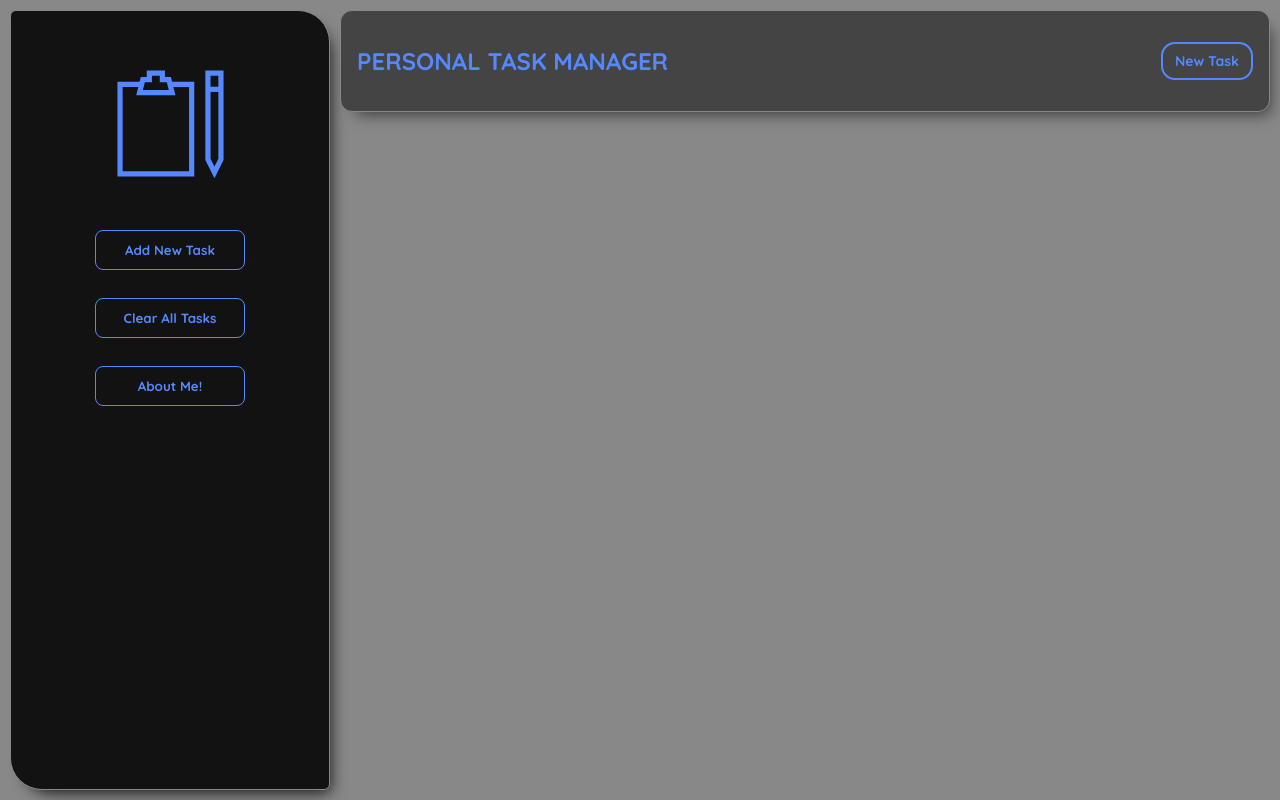
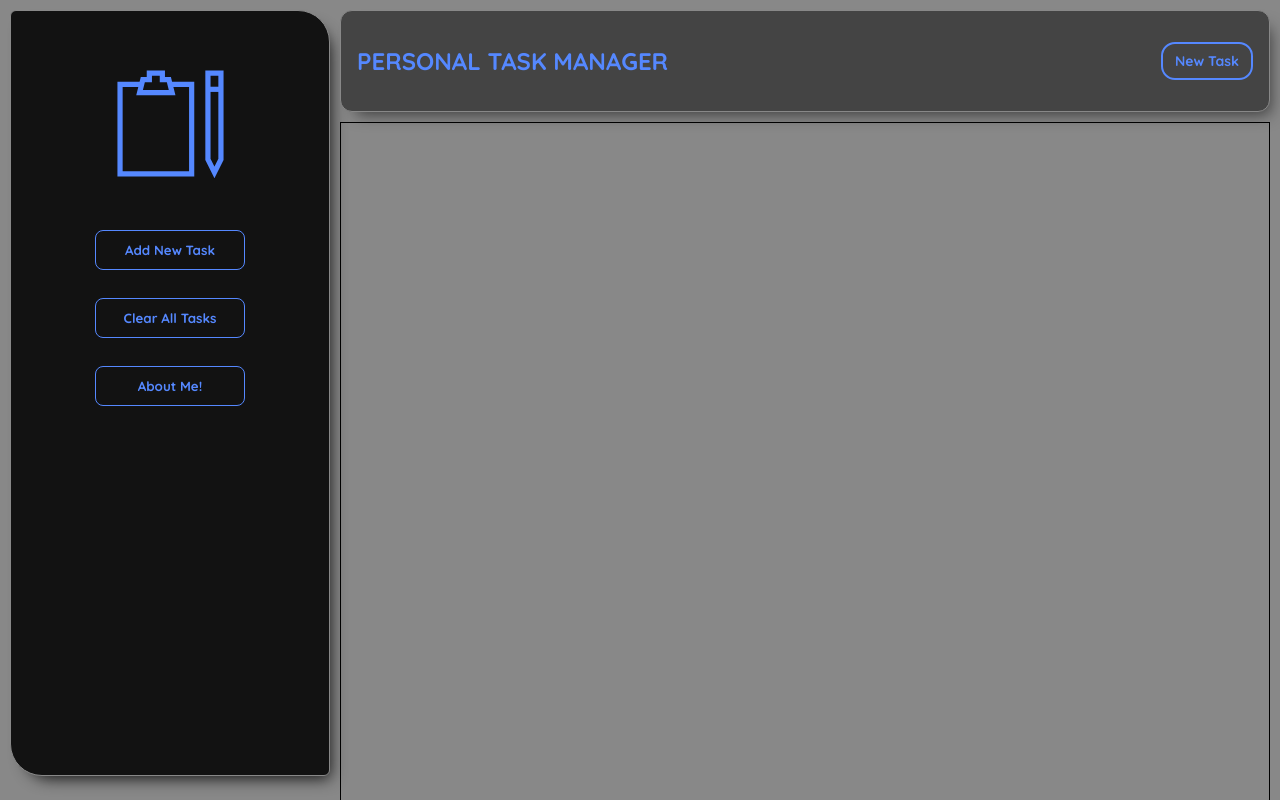
Before and after one commit to AminDanaaa/planner-app, a website built with webpack: page src/template.html in a window 1280 px wide. Shown: the top 800 px of the page. Built offline with nearby package versions, Linux system fonts and the light colour scheme.

Commit message:
Card container initialized.

```diff
--- /dev/null
+++ b/src/scripts/dom/card-container.js
@@ -0,0 +1,17 @@
+// Main:
+const renderFunction = () => {
+    cardContainer.ref.classList.add("card-container");
+};
+
+
+
+// Exporting:
+const cardContainer = {
+    render() {
+        renderFunction();
+    },
+    ref: document.createElement("div"),
+    innerElements: []
+};
+
+export default cardContainer;
--- a/src/scripts/dom/right-container.js
+++ b/src/scripts/dom/right-container.js
@@ -1,13 +1,20 @@
 // Imports:
 import topbar from "./topbar.js";
+import cardContainer from "./card-container.js";
 
 
 
 // Main:
 const renderFunction = () => {
     rightContainer.ref.classList.add("right-container");
+    renderChildren();
+};
+
+const renderChildren = () => {
     topbar.render();
     pushElement(topbar.ref);
+    cardContainer.render();
+    pushElement(cardContainer.ref);
 };
 
 const pushElement = (element) => {
--- a/src/styles/styles.css
+++ b/src/styles/styles.css
@@ -123,6 +123,24 @@ body {
     box-shadow: 0 0 0 3px var(--palette-dark-blue);
 }
 
+.card-container {
+    min-height: 1800px;
+    margin: 10px;
+    border: 1px solid black;
+    display: grid;
+    grid-template-columns: repeat(auto-fit, 440px);
+    gap: 10px;
+    justify-content: center;
+}
+
+.card-container > div {
+    background-color: var(--palette-medium-gray);
+    border: 1px solid var(--palette-soft-gray);
+    box-shadow: 8px 10px 16px -8px rgba(0, 0, 0, 0.6);
+    min-height: 250px;
+    border-radius: 12px;
+}
+
 @media (orientation: landscape) {
     .main-container {
         display: grid;
@@ -130,7 +148,7 @@ body {
     }
 
     .sidebar {
-        min-height: 80vh;
+        height: 85vh;
         min-width: 250px;
         position: sticky;
         top: 0;
```
